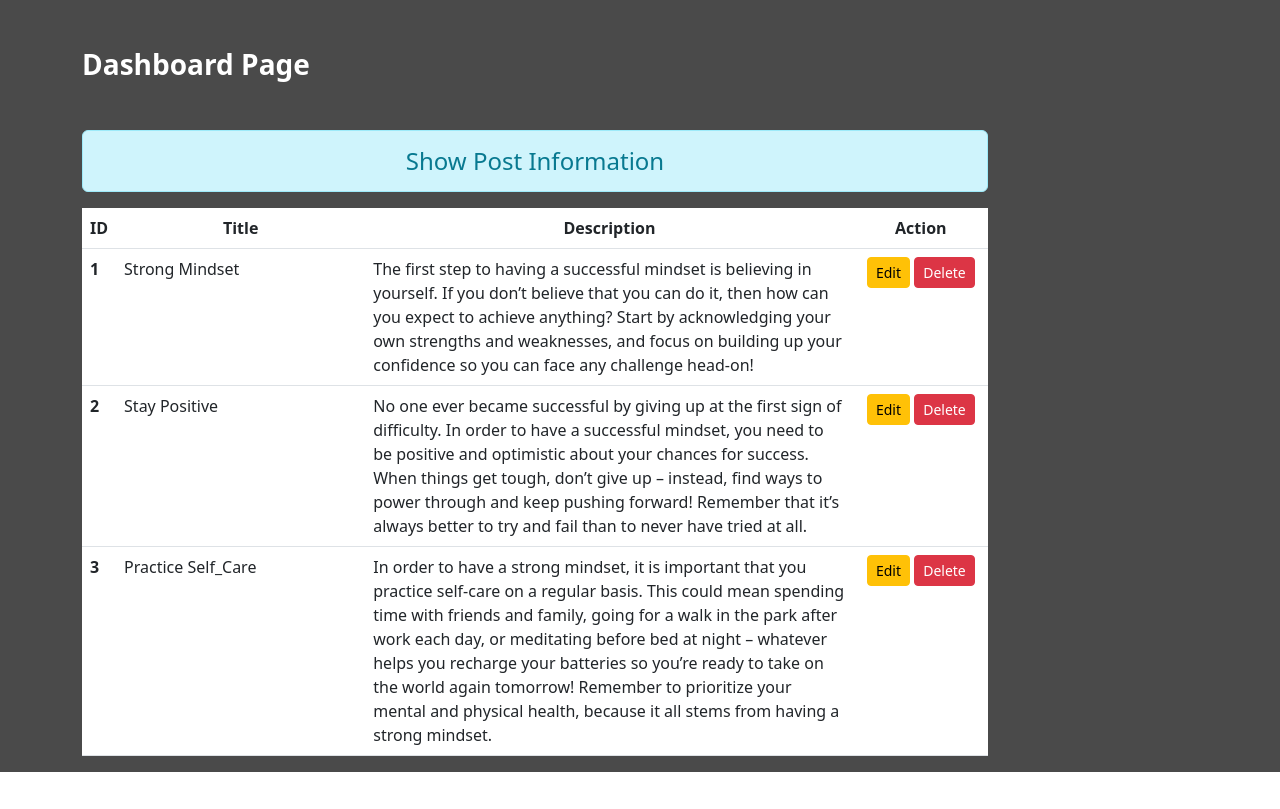
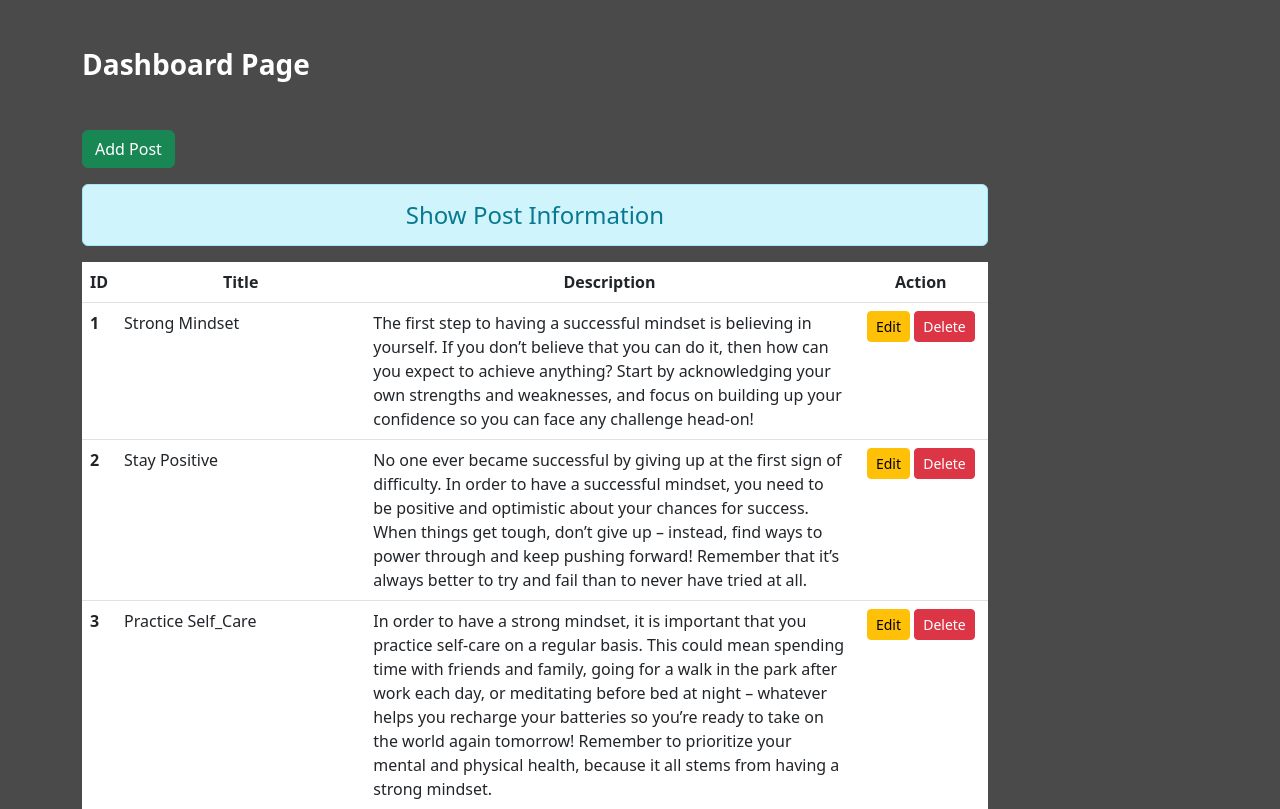
Before and after one commit to predator313/Blog-Project, a Django app: page /dash/ in a window 1280 px wide. Shown: the part 56-865 px from the top of the page. Before the commit the page ends 828 px from the top, so only its background shows below. Run offline with Django 4.2, Linux system fonts and the light colour scheme; a user stored in the database is signed in; data comes from the database, SQL or seed files in the repository; some libraries are stand-ins or nearby versions.

Commit message:
trial on edit,delete,add button and dynamic url

```diff
--- /dev/null
+++ b/blog/templates/blog/addpost.html
@@ -0,0 +1,6 @@
+{% extends 'blog/base.html' %}
+{% load static %}
+
+{% block content %}
+    <h1>hey please add the post</h1>
+{% endblock content %}
--- a/blog/templates/blog/dashboard.html
+++ b/blog/templates/blog/dashboard.html
@@ -4,6 +4,7 @@
 {% block content %}
     <div class="col-sm-10">
         <h3 class="text-white my-5 fw-bold">Dashboard Page</h3>
+        <a href="{% url 'addpost' %}" class="btn btn-success">Add Post</a>
         <h4 class="text-center alert alert-info mt-3">Show Post Information</h4>
 
         {% if posts %}
@@ -24,8 +25,8 @@
                   <td>{{post.title}}</td>
                   <td>{{post.desc}}</td>
                   <td class="text-center">
-                    <a href="#" class="btn btn-warning btn-sm">Edit</a>
-                    <form action="" method="post" class="d-inline">
+                    <a href="{% url 'updatepost' post.id %}" class="btn btn-warning btn-sm">Edit</a>
+                    <form action="{% url 'deletepost' post.id %}" method="post" class="d-inline">
                         {% csrf_token %}
                         <button type="submit" class="btn btn-danger btn-sm">Delete</button>
                     </form>
--- /dev/null
+++ b/blog/templates/blog/updatepost.html
@@ -0,0 +1,6 @@
+{% extends 'blog/base.html' %}
+{% load static %}
+
+{% block content %}
+    <h1>hey please update the post</h1>
+{% endblock content %}
--- a/blog/views.py
+++ b/blog/views.py
@@ -60,3 +60,23 @@ def Logout(request):
     logout(request)
     messages.success(request,'successfully logout')
     return HttpResponseRedirect('/login/')
+
+#for adding new post
+def add_post(request):
+    if request.user.is_authenticated:
+        return render(request,'blog/addpost.html')
+    else:
+        return HttpResponseRedirect('/login/')
+
+#for updating post
+def Update_post(request,id):
+    if request.user.is_authenticated:
+        return render(request,'blog/updatepost.html')
+    else:
+        return HttpResponseRedirect('/login/')
+
+#for deleting post
+def delete_post(request,id):
+    # if request.user.is_authenticated:
+    #     return render(request,'blog')
+    pass
--- a/blogproject/urls.py
+++ b/blogproject/urls.py
@@ -26,4 +26,7 @@ urlpatterns = [
     path('signup/',views.Signup,name='signup'),
     path('logout/',views.Logout,name='logout'),
     path('dash/',views.Dashboard,name='dash'),
+    path('addpost/',views.add_post,name='addpost'),
+    path('updatepost/<int:id>/',views.Update_post,name='updatepost'),
+    path('deletepost/<int:id>/',views.delete_post,name='deletepost'),#update and delete post is the dynamic urls
 ]
```
